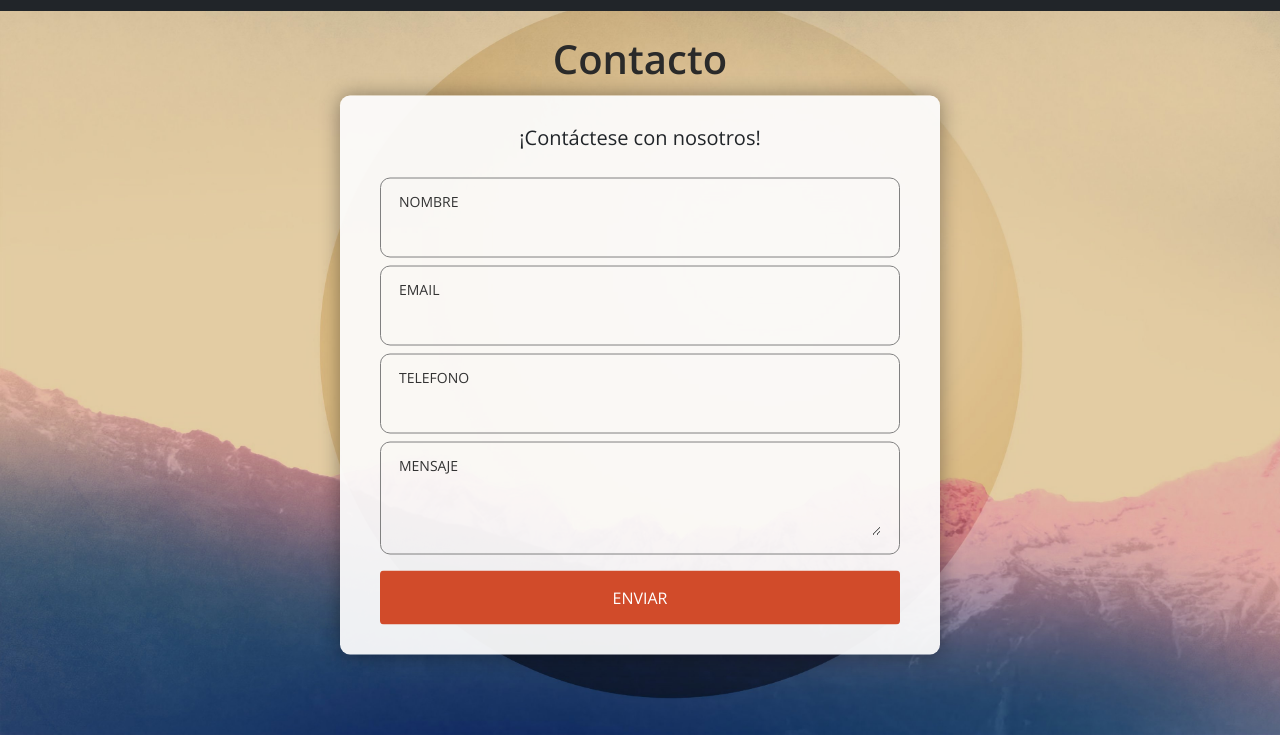
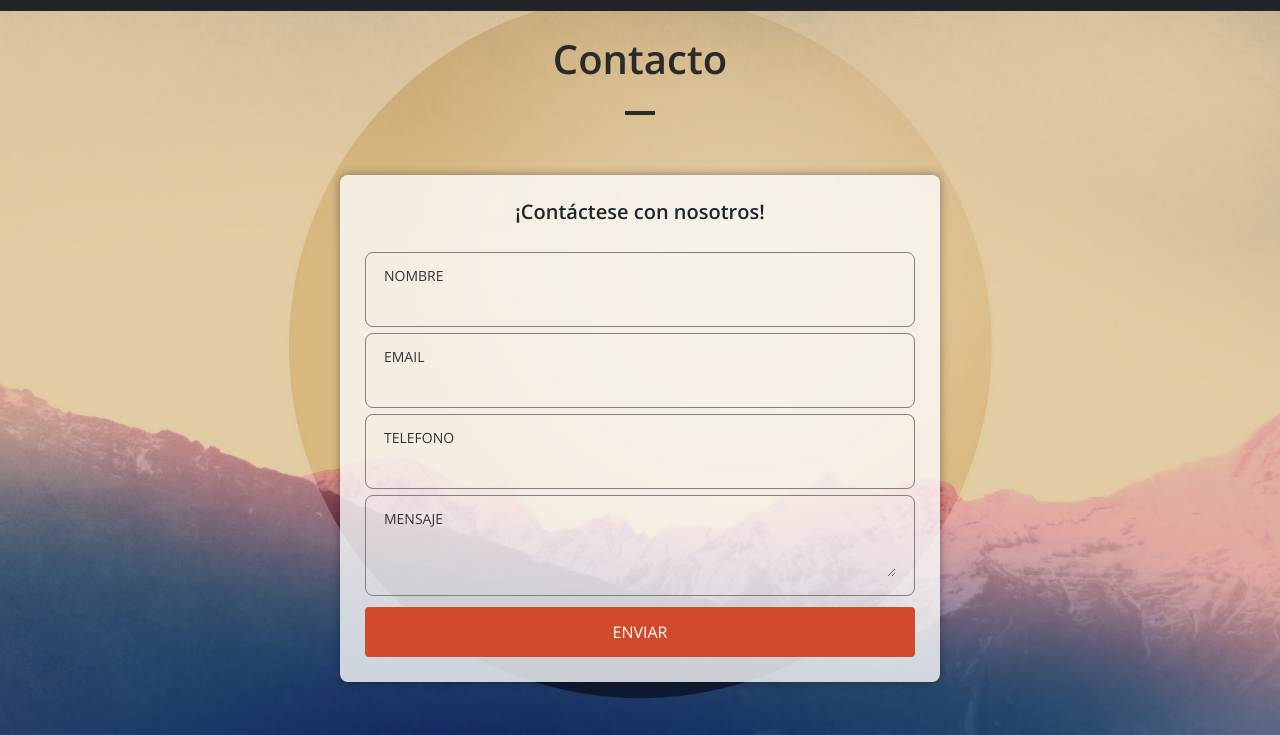
Before and after one commit to LoganMac910/coderhouse-43010, a website: page pages/contacto.html in a window 1280 px wide. Shown: the part 65-800 px from the top of the page. Drawn offline with nearby package versions, Linux system fonts and the light colour scheme.

Commit message:
terminando SEO y variables

```diff
--- a/css/style.css
+++ b/css/style.css
@@ -498,6 +498,7 @@ img{
     background-size: cover;
     height: 100vh;
     background-attachment: fixed;
+    background-position:center;
 }
 
 .contact-form{
--- a/pages/contacto.html
+++ b/pages/contacto.html
@@ -4,6 +4,8 @@
     <meta charset="UTF-8">
     <meta http-equiv="X-UA-Compatible" content="IE=edge">
     <meta name="viewport" content="width=<device-width>, initial-scale=1.0">
+    <meta name="description" content="Estudio de grabación en Río Grande, Tierra del Fuego. Formulario de contacto.">
+    <meta name="keywords" content="Grabación de audio, Producción musical, Estudio de sonido, Mezcla y masterización, Grabación en estudio, Producción de bandas, Edición de audio, Composición musical, Producción de podcasts, Estudio de grabación profesional, Equipamiento de audio, Ingeniero de sonido, Grabación multipista, Locución y doblaje, Grabación en vivo, Estudio de voz, Postproducción de audio, Música original, Estudio de grabación digital, Producción de jingles, Grabación analógica, Arreglos musicales, Sesiones de grabación, Grabación de instrumentos, Diseño sonoro, Música para medios, Grabación de demostraciones, Mezcla estéreo, Grabación de efectos de sonido, Producción de audio profesional">
     <!-- Bootstrap CSS -->
     <link href="https://cdn.jsdelivr.net/npm/bootstrap@5.0.2/dist/css/bootstrap.min.css" rel="stylesheet" integrity="sha384-EVSTQN3/azprG1Anm3QDgpJLIm9Nao0Yz1ztcQTwFspd3yD65VohhpuuCOmLASjC" crossorigin="anonymous">
     <!-- <link rel="stylesheet" href="../css/style.css"> -->
@@ -74,9 +76,9 @@
     <main>
         <section id="contacto-section">
             <h2 class="contacto-titulo">Contacto</h2>
-                <tr class="servicios-separador" >
-                    <td colspan="3"><div class="servicios-separador_div"></div></td>
-                </tr>
+            <div class="servicios-separador">
+                <div class="servicios-separador_div"></div>
+            </div>
             <div class="contact-form">
                 <h1>¡Contáctese con nosotros!</h1>
                 <div class="txtb">
--- a/scss/base/_generales.scss
+++ b/scss/base/_generales.scss
@@ -31,6 +31,7 @@
 
 .navbar{
     font-family: "Open Sans";
+    padding-right: 0 !important;
 }
 
 //BOTON WHATSAPP
--- a/scss/base/_mediaquery.scss
+++ b/scss/base/_mediaquery.scss
@@ -199,16 +199,13 @@
 
 //FOOTER RESPONSIVE
 
-@media(max-width:767px){
-    .footer-col{
-        width:50%;
-        margin-bottom: 30px;
+@media (max-width: 768px) {
+    .footer-col {
+        width: 50%;
     }
 }
 
-@media(max-width:574px){
-    .footer-col{
-        width:100%;
-        margin-bottom: 30px;
-    }
+@media (max-width: 480px) {
+    .footer-col {
+        width: 100%;}
 }
--- a/scss/base/_variables.scss
+++ b/scss/base/_variables.scss
@@ -0,0 +1 @@
+$titulos-color: #2A2A2A;
--- a/scss/components/_contacto.scss
+++ b/scss/components/_contacto.scss
@@ -1,60 +1,61 @@
 #contacto-section {
     background: url(../img/contacto-background.jpg);
     background-size: cover;
-    height: 100vh;
+    min-height: 100vh;
     background-attachment: fixed;
+    background-position: center;
+    display: flex;
+    align-items: center;
+    flex-direction: column;
 
     .contacto-titulo {
-        padding-top: 100px;
-        color: #2A2A2A;
+        padding: 100px 0 20px;
+        color: $titulos-color;
         font-family: "Open Sans";
         font-size: 40px;
         font-weight: 600;
-        padding-bottom: 20px;
         text-align: center;
     }
 
     .servicios-separador {
         display: flex;
         justify-content: center;
+        align-items: center;
         margin-bottom: 40px;
+    }
 
     .servicios-separador_div {
         height: 4px;
-            width: 2%;
-            background-color: #f3f3f3;
+        width: 30px;
+        background-color: $titulos-color;
         margin: auto;
-        }
     }
 
     .contact-form {
         font-family: "Open Sans";
-        width: 85%;
+        width: 90%;
         max-width: 600px;
-        background: #fcfcfcef;
-        position: absolute;
-        top: 55%;
-        left: 50%;
-        transform: translate(-50%, -50%);
-        padding: 30px 40px;
-        box-sizing: border-box;
-        border-radius: 10px;
+        background: #fcfcfccb;
+        padding: 25px;
+        border-radius: 8px;
         text-align: center;
-        box-shadow: 0 0 20px #00000063;
+        box-shadow: 0 0 10px #00000063;
+        margin: 20px auto;
 
             h1 {
                 margin-top: 0;
                 padding-bottom: 20px;
-            font-weight: 500;
+                font-weight: 600;
                 font-size: 20px;
                 text-align: center;
             }
 
             .txtb {
                 border: 1px solid gray;
-            margin: 8px 0;
+                margin: 6px 0;
                 padding: 12px 18px;
-            border-radius: 10px;
+                border-radius: 8px;
+            }
 
             label {
                 display: block;
@@ -70,19 +71,19 @@
                 border: none;
                 background: none;
                 outline: none;
-                font-size: 18px;
+                font-size: 14px;
                 margin-top: 6px;
             }
-        }
+
 
             .btn {
                 display: inline-block;
                 background: #d14b2a;
-            padding: 14px 0;
+                padding: 12px 0;
                 color: white;
                 text-transform: uppercase;
                 cursor: pointer;
-            margin-top: 8px;
+                margin-top: 5px;
                 width: 100%;
             }
         }
--- a/scss/components/_footer.scss
+++ b/scss/components/_footer.scss
@@ -67,7 +67,7 @@
                                 border-radius: 50%;
                                 color: #ffffff;
                                 transition: all 0.7s ease;
-                                &:hover{
+                                                                &:hover{
                                     color: #24262b;
                                     background-color: #ffffff;
                                 }
--- a/scss/components/_galeria.scss
+++ b/scss/components/_galeria.scss
@@ -4,7 +4,7 @@
 
     .galeria-titulo {
         padding-top: 100px;
-        color: #2a2a2a;
+        color: $titulos-color;
         font-family: "Avenir-Heavy";
         font-size: 40px;
         font-weight: 600;
@@ -19,8 +19,8 @@
 
         .servicios-separador_div {
             height: 4px;
-            width: 2%;
-            background-color: #2A2A2A;
+            width: 30px;
+            background-color: $titulos-color;
             margin: auto;
         }
     }
--- a/scss/components/_hero.scss
+++ b/scss/components/_hero.scss
@@ -1,16 +1,31 @@
-main{
+// Mixin de animacion para subtitulo y boton
+@mixin fade-in-animation($animation-delay) {
+    opacity: 0;
+    animation: fadeIn 2s;
+    animation-delay: $animation-delay;
+    animation-fill-mode: forwards;
 
-    section{
+    @keyframes fadeIn {
+        from {
+            opacity: 0;
+        }
+        to {
+            opacity: 1;
+        }
+    }
+}
 
-        .hero{
+main {
+    section {
+        .hero {
             background: url(../img/background1.jpg) no-repeat;
-            background-size:cover;
-            height:100vh;
+            background-size: cover;
+            height: 100vh;
             background-attachment: fixed;
             background-position: top;
             background-repeat: no-repeat;
 
-            .titulo{
+            .titulo {
                 position: absolute;
                 top: 40%;
                 left: 50%;
@@ -20,8 +35,9 @@ main{
                 font-weight: 600;
                 text-transform: uppercase;
                 color: white;
-                animation:fadeInRight 2s;
-                &::after{
+                animation: fadeInRight 2s;
+
+                &::after {
                     content: "";
                     display: block;
                     width: 250px;
@@ -32,22 +48,22 @@ main{
                     top: calc(100% + 8px);
                     left: 0;
                     right: 0;
-                    }
                 }
             }
-            @keyframes fadeInRight{
-                0%{
+
+            @keyframes fadeInRight {
+                0% {
                     opacity: 0;
                     transform: translate(-25%, -50%);
                 }
-                100%{
+                100% {
                     opacity: 1;
                     transform: translate(-50%, -50%);
                 }
-        }
+            }
 
-
-            .subtitulo{
+            .subtitulo {
+                @include fade-in-animation(0.5s);
                 position: absolute;
                 top: 55%;
                 left: 50%;
@@ -57,18 +73,10 @@ main{
                 font-size: 2.5rem;
                 text-transform: uppercase;
                 color: white;
-                opacity:0;
-                animation:fadeIn 3s;
-                animation-delay: 0.5s;
-                animation-fill-mode: forwards;
-            }
-                @keyframes fadeIn{
-                    from {opacity: 0; }
-                    to {opacity: 1; }
             }
 
-
-            .SolicitarCotizacion{
+            .SolicitarCotizacion {
+                @include fade-in-animation(1s);
                 position: absolute;
                 top: 50%;
                 left: 50%;
@@ -85,18 +93,12 @@ main{
                 cursor: pointer;
                 border-radius: 16px;
                 margin-top: 155px;
-                opacity:0;
-                animation: fadeIn 4s;
-                animation-delay:1s;
-                animation-fill-mode: forwards;
-                @keyframes fadeIn{
-                    from {opacity: 0; }
-                    to {opacity: 1; }
-                }
-                &:hover{
+
+                &:hover {
                     transition: all 0.8s ease;
                     transform: translate(-50%, -50%) scale(1.1);
                 }
             }
         }
+    }
 }
--- a/scss/components/_servicios.scss
+++ b/scss/components/_servicios.scss
@@ -8,7 +8,7 @@
 
     .servicios-titulo {
         padding-top: 100px;
-        color: #2A2A2A;
+        color: $titulos-color;
         font-family: "Avenir-Heavy";
         font-size: 40px;
         font-weight: 600;
@@ -21,8 +21,8 @@
         margin-bottom: 40px;
         .servicios-separador_div {
             height: 4px;
-            width: 2%;
-            background-color: #2A2A2A;
+            width: 30px;
+            background-color: $titulos-color;
             margin: 0 auto;
         }
     }
```
Also changed, not shown: index.html (+3 -1 lines), pages/discografia.html (+3 -1 lines), pages/galeria.html (+9 -7 lines), pages/servicios.html (+3 -1 lines), css/estilos.css. Lines whose indentation alone changed are shown as unchanged.
